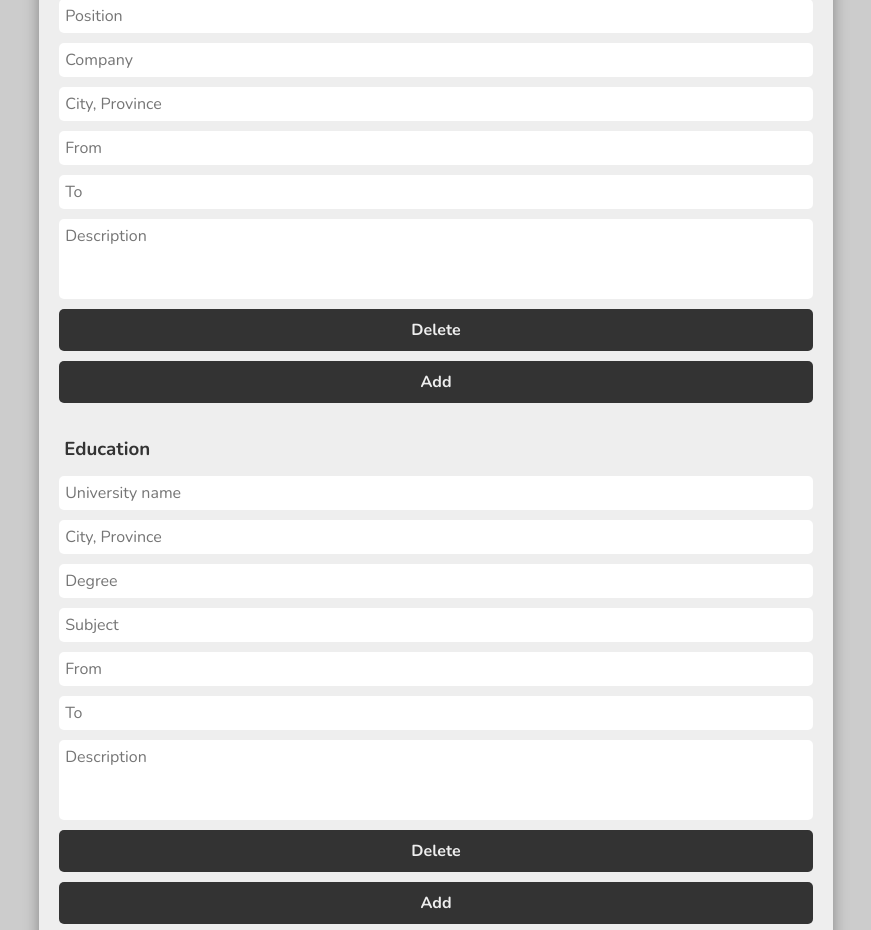
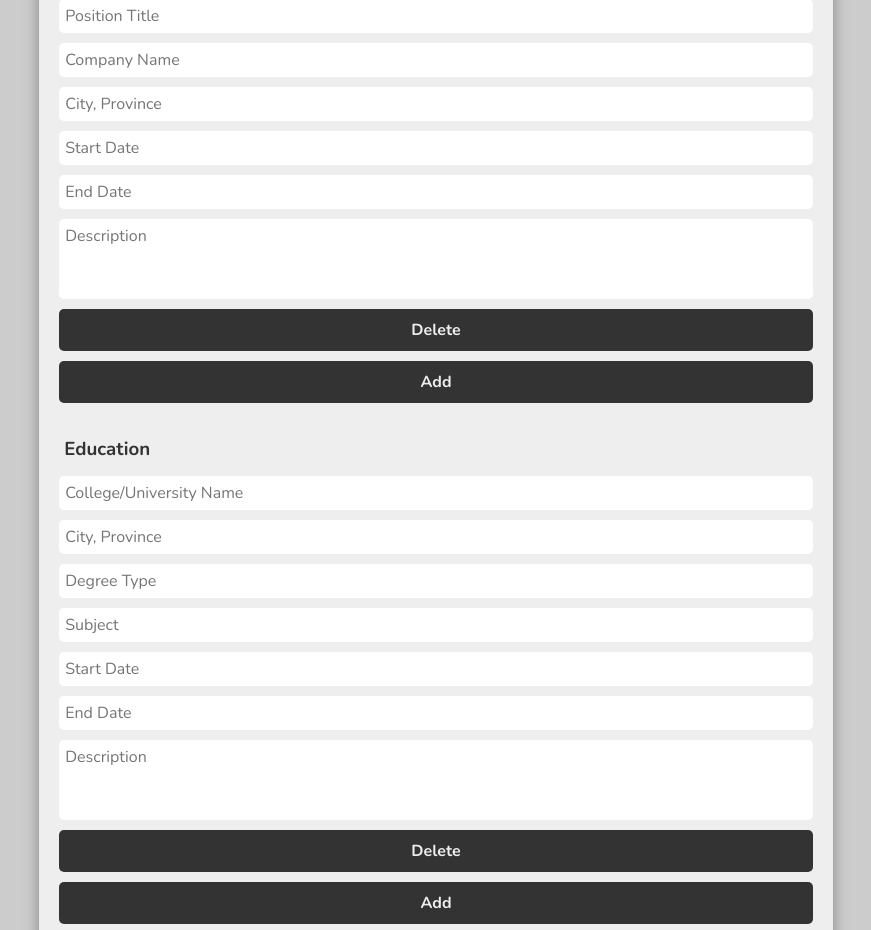
Before and after one commit to Wilson-Chu/resume-builder, a React (Create React App) app: page / in a window 1280 px wide. Shown: the part 680-1610 px from the top of the page, without its empty margins (204-1075 px from the left). Built offline with nearby package versions, Linux system fonts and the light colour scheme; a web font is replaced by a local one.

Commit message:
changed placeholder text on Form to be more inclusive

```diff
--- a/src/components/CVForm/EducationItem.js
+++ b/src/components/CVForm/EducationItem.js
@@ -10,7 +10,7 @@ const EducationItem = ({ id, educationItem, onChange, onDelete }) => {
         onChange={(e) => onChange(e, id)}
         type="text"
         name="universityName"
-        placeholder="University name"
+        placeholder="College/University Name"
         value={educationItem.universityName}
       />
       <Input
@@ -24,7 +24,7 @@ const EducationItem = ({ id, educationItem, onChange, onDelete }) => {
         onChange={(e) => onChange(e, id)}
         type="text"
         name="degree"
-        placeholder="Degree"
+        placeholder="Degree Type"
         value={educationItem.degree}
       />
       <Input
@@ -38,14 +38,14 @@ const EducationItem = ({ id, educationItem, onChange, onDelete }) => {
         onChange={(e) => onChange(e, id)}
         type="text"
         name="from"
-        placeholder="From"
+        placeholder="Start Date"
         value={educationItem.from}
       />
       <Input
         onChange={(e) => onChange(e, id)}
         type="text"
         name="to"
-        placeholder="To"
+        placeholder="End Date"
         value={educationItem.to}
       />
       <TextArea
--- a/src/components/CVForm/ExperienceItem.js
+++ b/src/components/CVForm/ExperienceItem.js
@@ -10,14 +10,14 @@ const ExperienceItem = ({ id, experienceItem, onChange, onDelete }) => {
         onChange={(e) => onChange(e, id)}
         type="text"
         name="position"
-        placeholder="Position"
+        placeholder="Position Title"
         value={experienceItem.position}
       />
       <Input
         onChange={(e) => onChange(e, id)}
         type="text"
         name="company"
-        placeholder="Company"
+        placeholder="Company Name"
         value={experienceItem.company}
       />
       <Input
@@ -31,14 +31,14 @@ const ExperienceItem = ({ id, experienceItem, onChange, onDelete }) => {
         onChange={(e) => onChange(e, id)}
         type="text"
         name="from"
-        placeholder="From"
+        placeholder="Start Date"
         value={experienceItem.from}
       />
       <Input
         onChange={(e) => onChange(e, id)}
         type="text"
         name="to"
-        placeholder="To"
+        placeholder="End Date"
         value={experienceItem.to}
       />
       <TextArea
```
